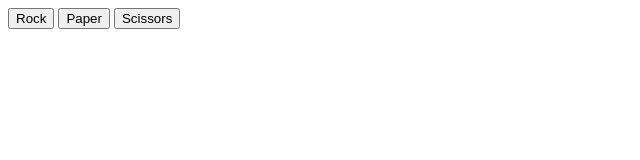
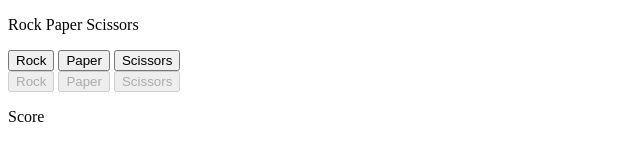
Before and after one commit to khattab97/rock-paper-scissors, a plain HTML site: page index.html in a window 1280 px wide. Shown: the whole page, without its empty margins (0-640 px from the left). Drawn offline with Linux system fonts and the light colour scheme.

Commit message:
Add most of page contant

```diff
--- a/index.html
+++ b/index.html
@@ -1,15 +1,35 @@
-<!DOCTYPE html>
+<!doctype html>
 <html lang="en">
 <head>
     <meta charset="UTF-8">
-    <title>Title</title>
-  <script src="./js.js" defer></script>
+    <meta name="viewport"
+          content="width=device-width, user-scalable=no, initial-scale=1.0, maximum-scale=1.0, minimum-scale=1.0">
+    <meta http-equiv="X-UA-Compatible" content="ie=edge">
+    <link rel="stylesheet" href="./style.css">
+    <script src="./js.js" defer></script>
+    <title>Document</title>
 </head>
 <body>
+    <div id="title"><p>Rock Paper Scissors</p></div>
+    <div class="container">
 
-<button>Rock</button>
-<button>Paper</button>
-<button>Scissors</button>
+        <div class="player">
+            <button>Rock</button>
+            <button>Paper</button>
+            <button>Scissors</button>
+        </div>
+
+        <div class="computer">
+            <button disabled="true">Rock</button>
+            <button disabled="true">Paper</button>
+            <button disabled="true">Scissors</button>
+        </div>
+
+    </div>
+
+    <div id="score">
+        <p>Score</p>
+    </div>
 
 </body>
 </html>
```
